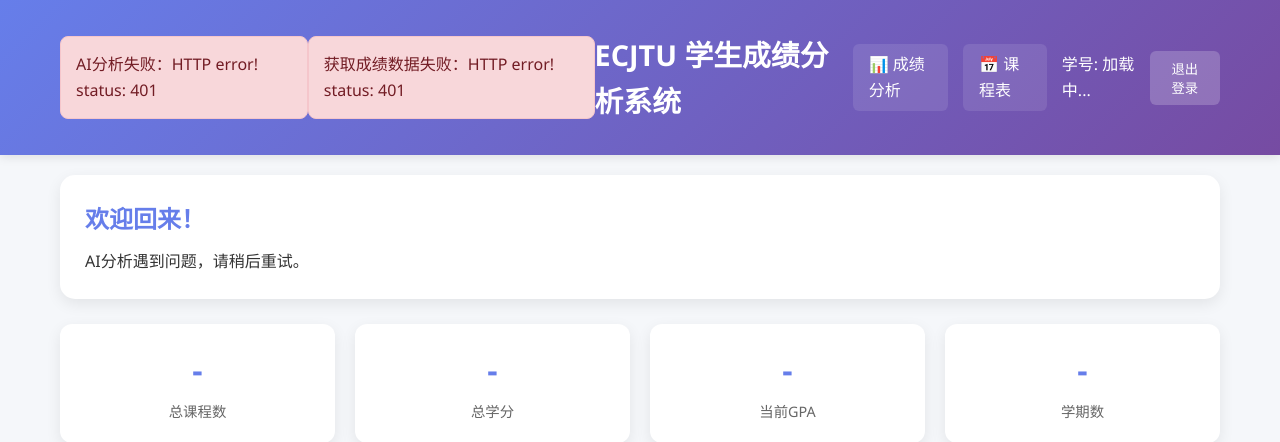
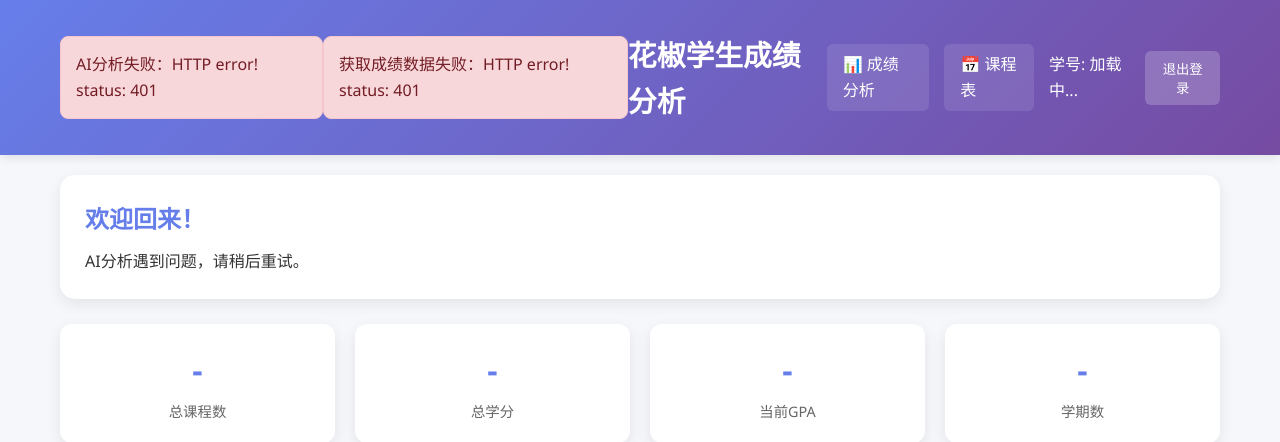
Before and after one commit to bestxiangest/ECJTU_AI, a Flask app: page /dashboard in a window 1280 px wide. Shown: the top 442 px of the page. Run offline with Flask 3, Linux system fonts and the light colour scheme; the visitor is signed in with stand-in values (Sample User, id 1).

Commit message:
refactor: 更新系统名称并优化登录跳转逻辑
- 将系统名称从"ECJTU"统一更改为"花椒"
- 登录成功后默认跳转到成绩分析页面而非课程表
- 添加session存储学生ID和课程表加载逻辑

```diff
--- a/templates/dashboard.html
+++ b/templates/dashboard.html
@@ -3,7 +3,7 @@
 <head>
     <meta charset="UTF-8">
     <meta name="viewport" content="width=device-width, initial-scale=1.0">
-    <title>ECJTU 学生成绩分析系统 - 仪表板</title>
+    <title>花椒学生成绩分析 - 仪表板</title>
     <script src="https://cdn.jsdelivr.net/npm/chart.js"></script>
 
     <style>
@@ -337,7 +337,7 @@
 <body>
     <nav class="navbar">
         <div class="container">
-            <h1>ECJTU 学生成绩分析系统</h1>
+            <h1>花椒学生成绩分析</h1>
             <div class="user-info">
                 <a href="/dashboard" class="nav-link">📊 成绩分析</a>
                 <a href="/schedule" class="nav-link">📅 课程表</a>
--- a/templates/schedule.html
+++ b/templates/schedule.html
@@ -399,7 +399,7 @@
 <body>
     <nav class="navbar">
         <div class="container">
-            <h1>📅 ECJTU 课程表系统</h1>
+            <h1>📅 花椒课程表</h1>
             <div class="nav-links">
                 <a href="/dashboard">📊 成绩分析</a>
                 <a href="/schedule">📅 课程表</a>
@@ -474,6 +474,7 @@
         window.onload = function() {
             const studentId = sessionStorage.getItem('student_id') || '未知';
             document.getElementById('studentInfo').textContent = `学号: ${studentId}`;
+            loadSchedule();
         };
 
         function logout() {
@@ -607,6 +608,7 @@
             // 显示课程表
             const tableBody = document.getElementById('scheduleTableBody');
             const semesterData = scheduleData.data[semester];
+            console.log(semesterData);
 
             tableBody.innerHTML = '';
 
```
Also changed, not shown: templates/login.html (+4 -3 lines).
